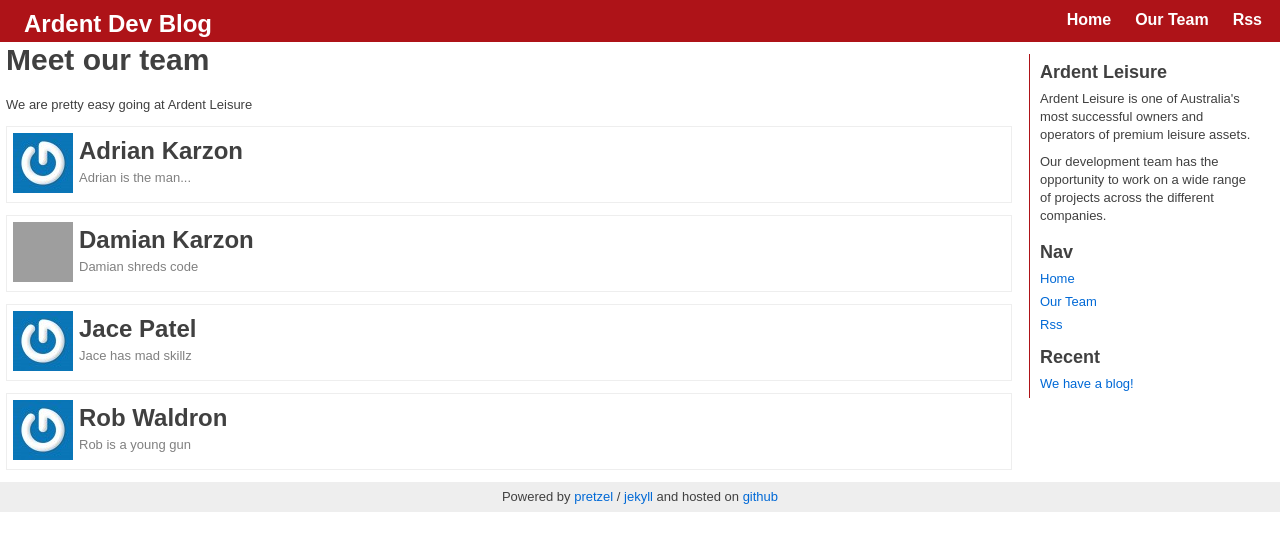
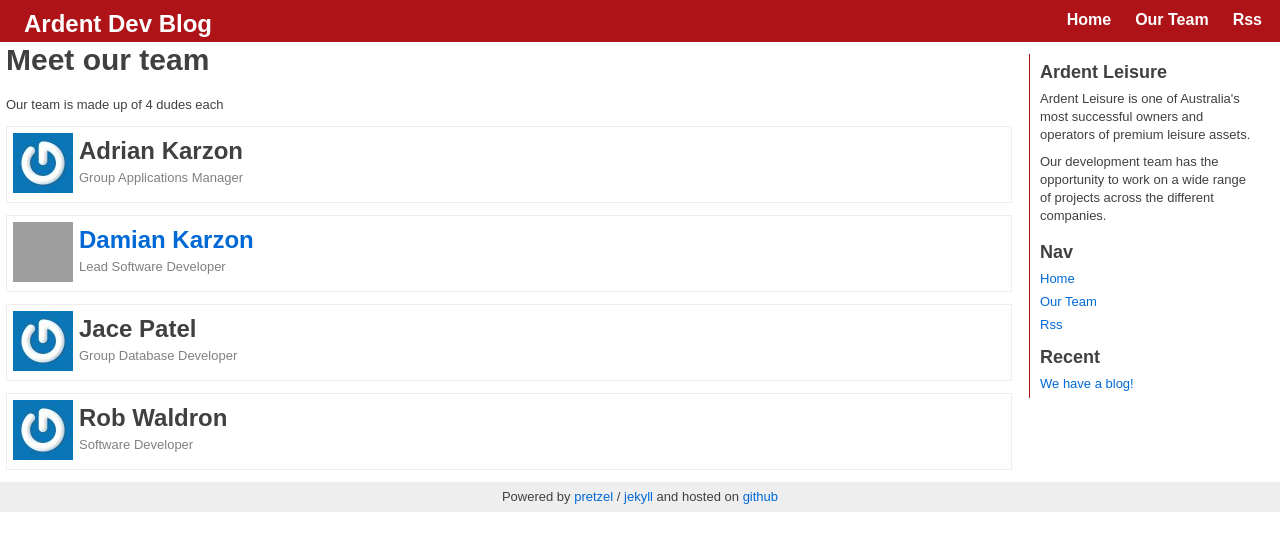
Before and after one commit to ArdentLeisure/ardentleisure.github.com, a Jekyll site: the page built from team/index.md, in a window 1280 px wide. Shown: the top 551 px of the page. Built offline with Jekyll 4.4.1, drawn with Linux system fonts in a browser that asks for light colours; comment, search, counter and statistics services are not loaded; grey boxes are pictures that could not be loaded.

Commit message:
More drafts, team pages and some layout stuff.

```diff
--- a/_layouts/layout.html
+++ b/_layouts/layout.html
@@ -26,7 +26,7 @@
             <nav id="access" role="navigation">
 			    <ul>
                     <li><a href="/">Home</a></li>
-                    <li><a href="/our-team/">Our Team</a></li>
+                    <li><a href="/team/">Our Team</a></li>
                     <li><a href="/">Rss</a></li>
                 </ul>
 
@@ -55,7 +55,7 @@
                 <div class="textwidget">
                     <ul>
                         <li><a href="/">Home</a></li>
-                        <li><a href="/our-team/">Our Team</a></li>
+                        <li><a href="/team/">Our Team</a></li>
                         <li><a href="/">Rss</a></li>
                     </ul>
                 </div>
--- a/team/index.md
+++ b/team/index.md
@@ -7,7 +7,7 @@ permalink: /team/
 <h1>Meet our team</h1>
 
 <p>
-	We are pretty easy going at Ardent Leisure
+	Our team is made up of 4 dudes each
 </p>
 
 <ul class="ourteam">
@@ -15,25 +15,27 @@ permalink: /team/
 	<li class="member">
 		<img src="/img/avatar.jpg" border="0" alt="Author" class="authimg" />
 		<h2>Adrian Karzon</h2>
-		<p>Adrian is the man...</p>
+		<p>Group Applications Manager</p>
 	</li>
 
 	<li class="member">
-		<img src="http://1.gravatar.com/avatar/1ea2829caf0b9135cd7ece795ccde774?size=60" border="0" alt="Author" class="authimg" />
-		<h2>Damian Karzon</h2>
-		<p>Damian shreds code</p>
+        <a href="/team/damian-karzon/">
+		    <img src="http://1.gravatar.com/avatar/1ea2829caf0b9135cd7ece795ccde774?size=60" border="0" alt="Author" class="authimg" />
+        </a>
+		<h2><a href="/team/damian-karzon/">Damian Karzon</a></h2>
+		<p>Lead Software Developer</p>
 	</li>
 
 	<li class="member">
 		<img src="/img/avatar.jpg" border="0" alt="Author" class="authimg" />
 		<h2>Jace Patel</h2>
-		<p>Jace has mad skillz</p>
+		<p>Group Database Developer</p>
 	</li>
 
 	<li class="member">
 		<img src="/img/avatar.jpg" border="0" alt="Author" class="authimg" />
 		<h2>Rob Waldron</h2>
-		<p>Rob is a young gun</p>
+		<p>Software Developer</p>
 	</li>
 
 </ul>
```
Also changed, not shown: _drafts/ardent.datagrid.md (+1 -1 lines), _drafts/performance-sales.md (added, +11 -0 lines), _posts/2012-03-14-we-have-a-blog.md (+8 -0 lines), team/damian-karzon.md (+16 -5 lines), _drafts/2012-03-18-building-dreamworld-ecommerce.md (renamed from _drafts/2012-03-15-building-dreamworld-ecommerce.md).
